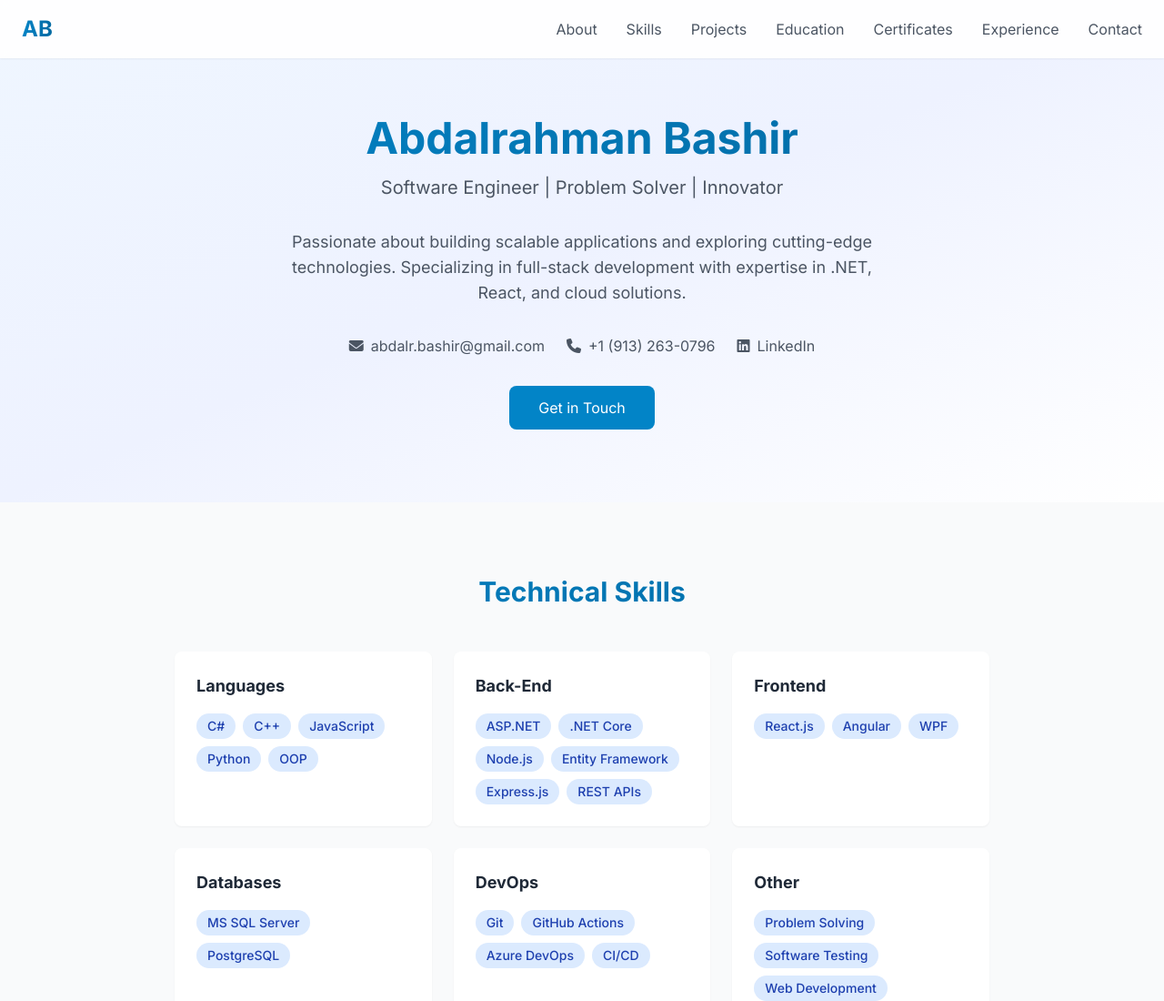
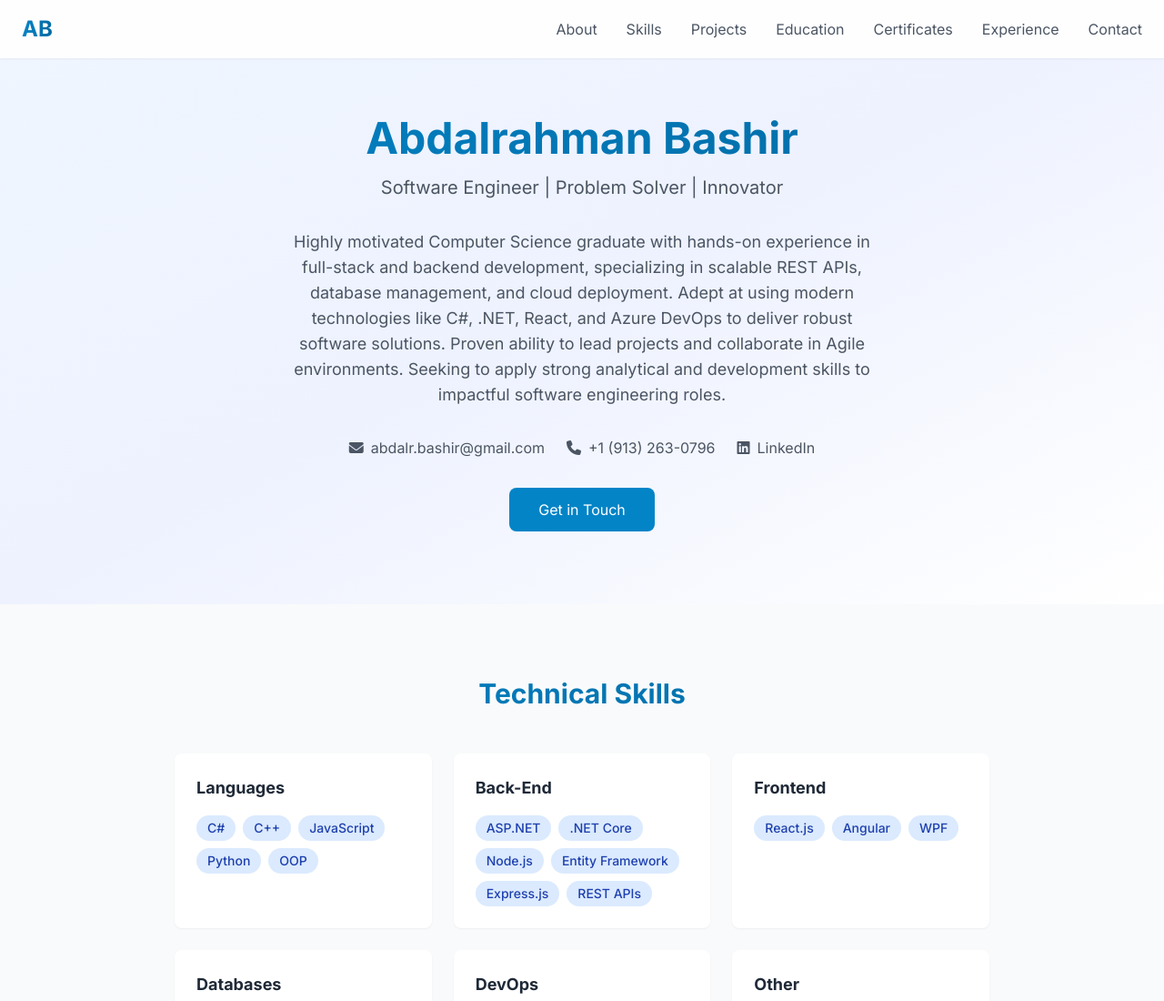
Before and after one commit to AbdalrahmanBashir/portfolio, a website: page public/index.html in a window 1280 px wide. Shown: the top 1100 px of the page at 91% size. Drawn offline with Linux system fonts and the light colour scheme.

Commit message:
Update about me

```diff
--- a/public/index.html
+++ b/public/index.html
@@ -49,8 +49,9 @@
             <h1 class="text-5xl font-bold gradient-text mb-4">Abdalrahman Bashir</h1>
             <p class="text-xl text-gray-600 mb-8">Software Engineer | Problem Solver | Innovator</p>
             <p class="text-lg text-gray-600 mb-8 max-w-2xl mx-auto">
-                Passionate about building scalable applications and exploring cutting-edge technologies.
-                Specializing in full-stack development with expertise in .NET, React, and cloud solutions.
+                Highly motivated Computer Science graduate with hands-on experience in full-stack and backend development, specializing in scalable REST APIs, database management, and cloud deployment.
+                Adept at using modern technologies like C#, .NET, React, and Azure DevOps to deliver robust software solutions. Proven ability to lead projects and collaborate in Agile environments.
+                Seeking to apply strong analytical and development skills to impactful software engineering roles.
             </p>
             <div class="flex flex-wrap justify-center gap-6 mb-8">
                 <a href="mailto:abdalr.bashir@gmail.com" class="hover-card flex items-center space-x-2 text-gray-600 hover:text-primary">
```
